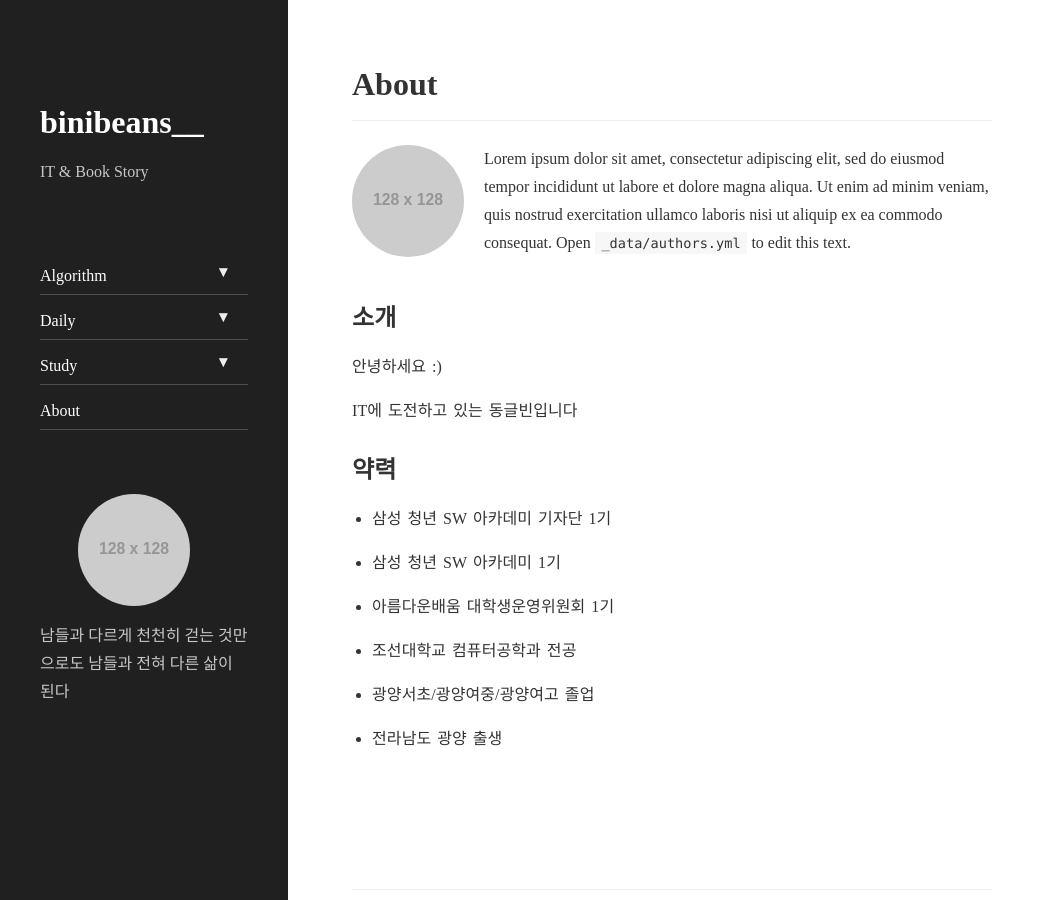
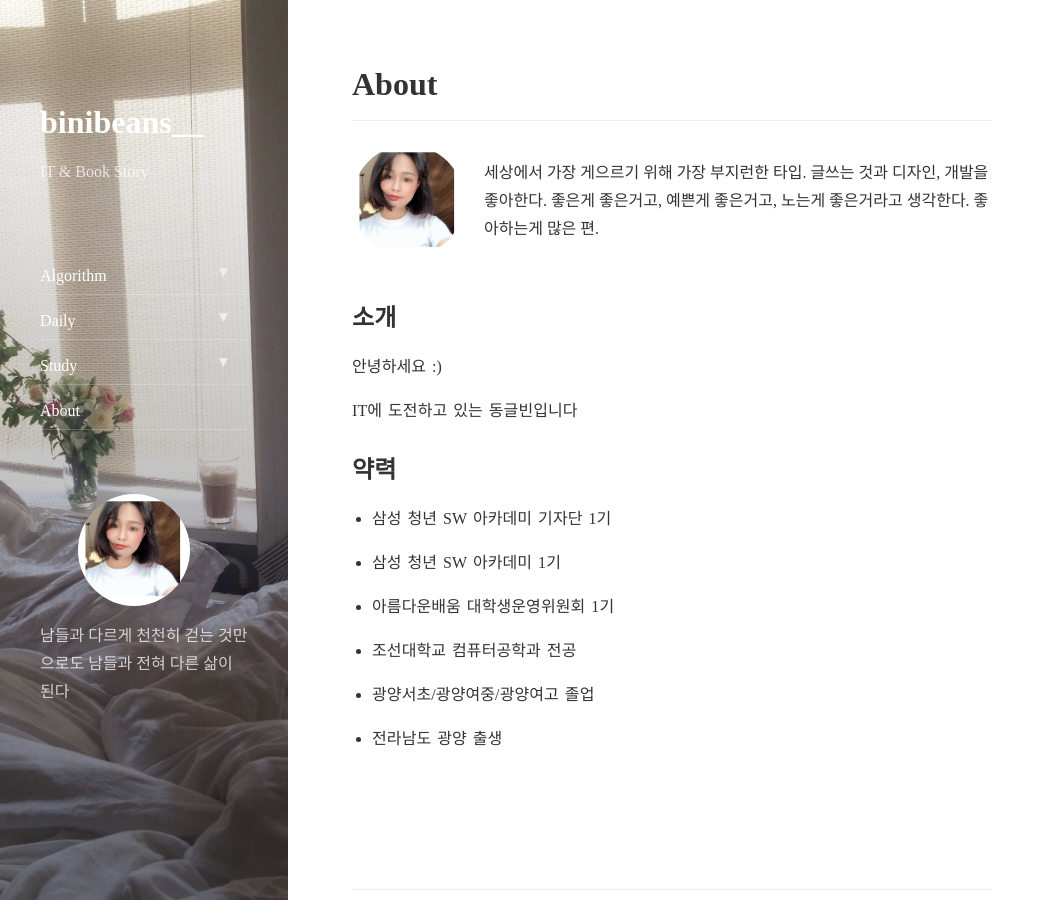
Before and after one commit to kimhyebin/kimhyebin.github.io, a Jekyll site: the page built from about.md, in a window 1280 px wide and 900 px high. Shown: the whole window, without its empty margins (0-1055 px from the left). Built offline with Jekyll 4.4.1, drawn with Linux system fonts in a browser that asks for light colours; nearby versions of some CDN libraries.

Commit message:
modified authors.yml

```diff
--- a/_data/authors.yml
+++ b/_data/authors.yml
@@ -1,26 +1,28 @@
 # The primary author of this blog.
 # Must be the same as `author` in `_config.yml`.
 # Change `qwtel` to your shortname (used in the front matter to set a page's author, e.g. `author: qwtel`).
-kimhyebin:
-  name:              hyebin kim
-  email:             rlagpqls123@naver.com
+isme2n:
+  name:              aiden min
+  email:             zooqzqz@gmail.com
 
   # Used at the bottom of each page and at the top of the `about` layout
   # Markdown enabled, can use multiple paragraphs (enabled by `|`)
-  about:  남들과 다르게 천천히 걷는 것만으로도 남들과 전혀 다른 삶이 된다
+  about:             |
+    세상에서 가장 게으르기 위해 가장 부지런한 타입.
+    글쓰는 것과 디자인, 개발을 좋아한다. 좋은게 좋은거고, 예쁜게 좋은거고, 노는게 좋은거라고 생각한다. 좋아하는게 많은 편.
   # This photo will be used in the about section
   picture:
-  src:             /assets/img/me.jpeg
-  # srcset is optional, but can be used to provide higher res versions for retina displays
-  srcset:
-  1x:            /assets/img/me.jpeg
-  2x:            /assets/img/me.jpeg
+    src:             /assets/img/me.jpeg
+    # srcset is optional, but can be used to provide higher res versions for retina displays
+    srcset:
+      1x:            /assets/img/me.jpeg
+      2x:            /assets/img/me.jpeg
 
   # Social media icons in sidebar
   # Comment/uncommet to show/hide
   # Icons appear in order, can be rearranged:
   social:
-    #facebook:        zooqzqz
+    facebook:        zooqzqz
     # twitter:         <username>
     # google:          <number>
     # vk:              <username>
@@ -30,7 +32,7 @@ kimhyebin:
     # spotify:         <user>/<number>
     # soundcloud:      <username>
     # lastfm:          <username>
-    # instagram:      binibeans__
+    # instagram:       <username>
     # flickr:          <string@string>
     # 500px:           <username>
     # dribbble:        <username>
@@ -44,7 +46,7 @@ kimhyebin:
     # pinterest:       <username>
     # foursquare:      <number>
     # yelp:            <string>
-    github:          kimhyebin
+    github:          isme2n
     # stackoverflow:   <number/username>
     # npm:             <username>
     # hackernews:      <username>
@@ -55,11 +57,11 @@ kimhyebin:
     # delicious:       <username>
     # stumbleupon:     <username>
     # paypal:          <username>
-    email:           mailto:rlagpqls123@naver.com
-    rss:             https://kimhyebin.github.io/feed.xml
+    email:           mailto:zooqzqz@gmail.com
+    rss:             https://isme2n.github.io/feed.xml
 
 # Another author
-  mdo:
+mdo:
   name:              <firtname> <lastname>
   email:             <mail@domain.tld>
   about:             |
```
